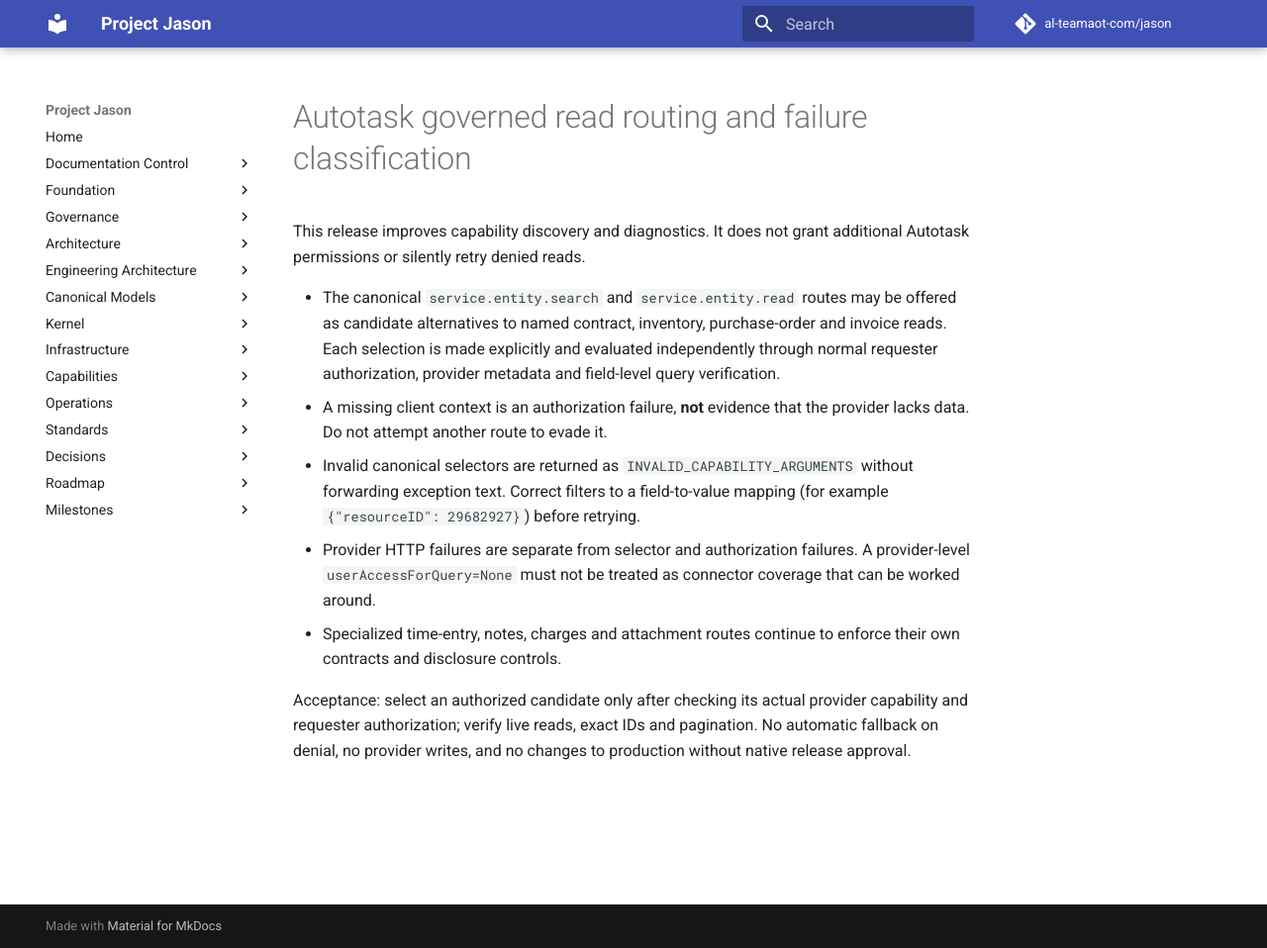
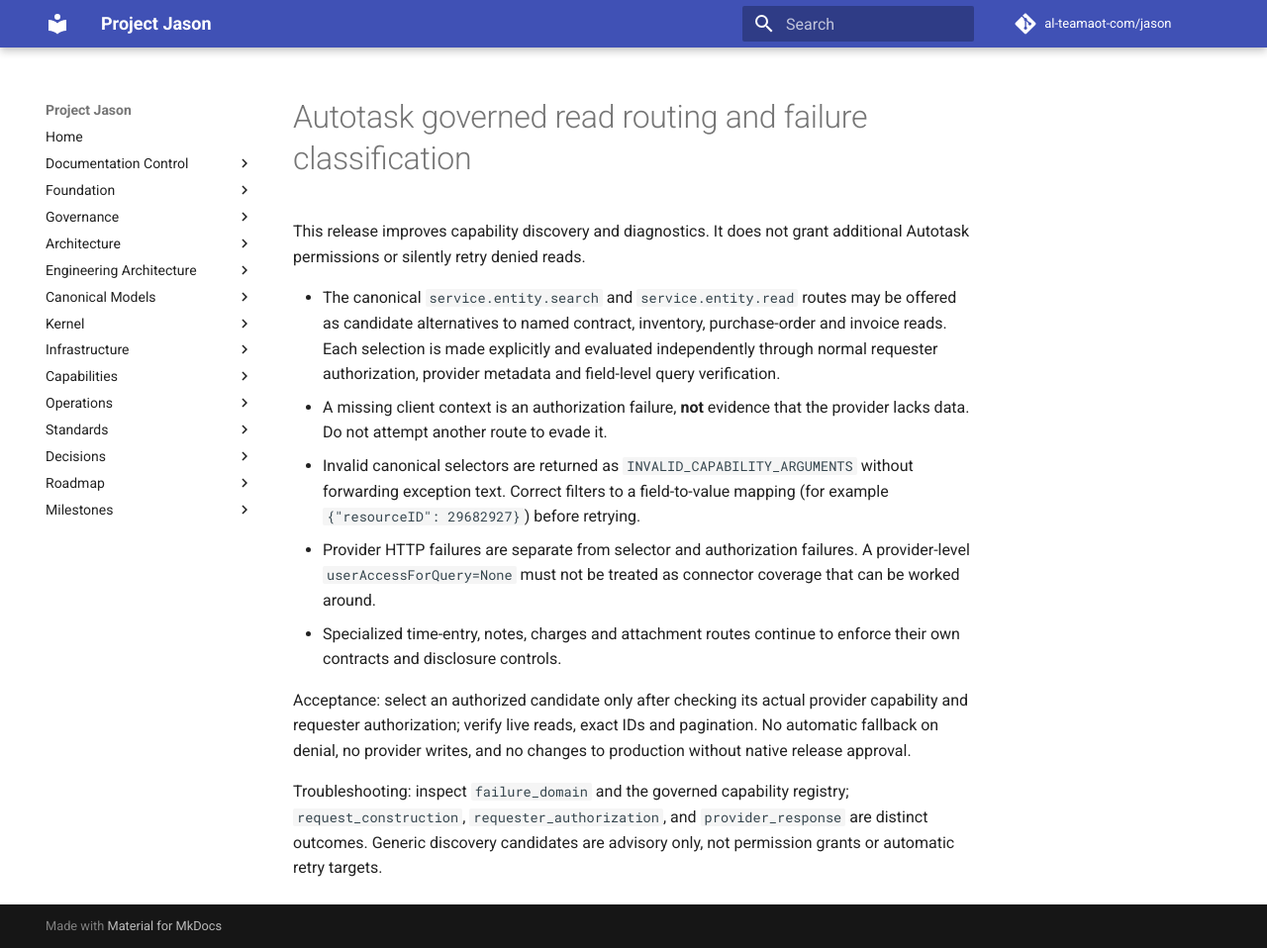
Before and after one commit to al-teamaot-com/jason, an MkDocs documentation site: the page built from docs/operations/Autotask-Governed-Read-Routing-20261028.md, in a window 1280 px wide and 958 px high. Shown: the whole window at 99% size. Built offline with MkDocs 1.6.1 and Material for MkDocs 9.7.7, drawn with Linux system fonts in a browser that asks for light colours; comment, search, counter and statistics services are not loaded.

Commit message:
Clarify governed read failure domains in operational guide

```diff
--- a/docs/operations/Autotask-Governed-Read-Routing-20261028.md
+++ b/docs/operations/Autotask-Governed-Read-Routing-20261028.md
@@ -9,3 +9,5 @@ This release improves capability discovery and diagnostics. It does not grant ad
 - Specialized time-entry, notes, charges and attachment routes continue to enforce their own contracts and disclosure controls.
 
 Acceptance: select an authorized candidate only after checking its actual provider capability and requester authorization; verify live reads, exact IDs and pagination. No automatic fallback on denial, no provider writes, and no changes to production without native release approval.
+
+Troubleshooting: inspect `failure_domain` and the governed capability registry; `request_construction`, `requester_authorization`, and `provider_response` are distinct outcomes. Generic discovery candidates are advisory only, not permission grants or automatic retry targets.
```
